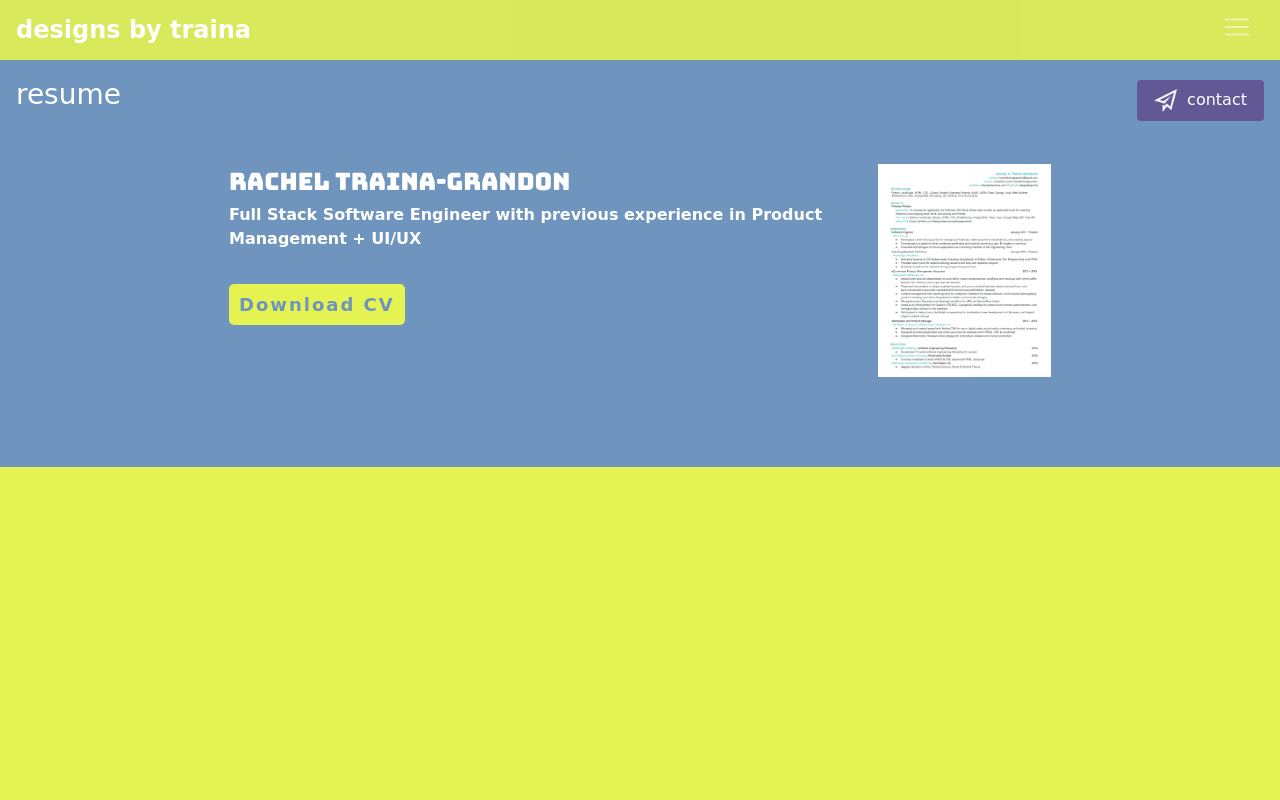
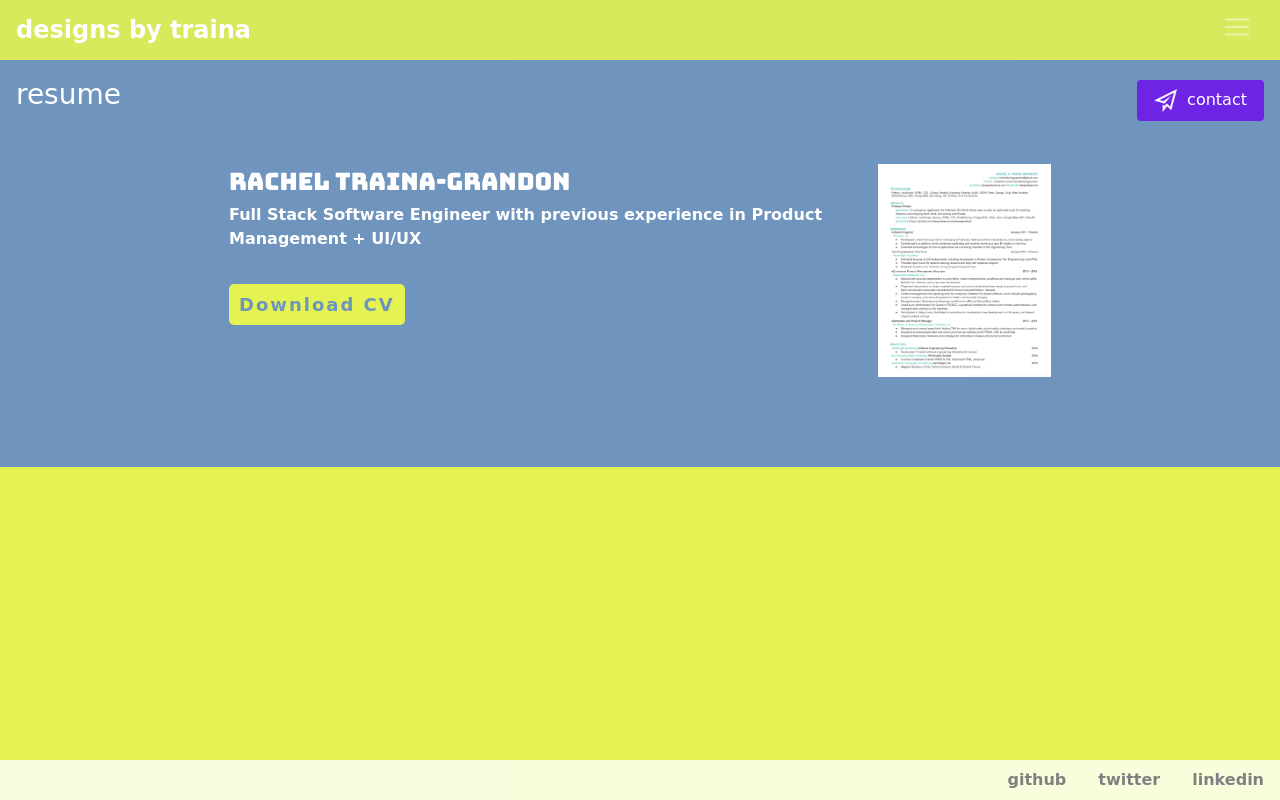
Before and after one commit to raytraina/designsbytraina, a Flask app: page /resume in a window 1280 px wide. Run offline with Flask 2, Linux system fonts and the light colour scheme; some libraries are stand-ins or nearby versions; some web fonts are replaced.

Commit message:
Added bottom nav for contact links, cleaned up resume download.

```diff
--- a/static/css/styles.css
+++ b/static/css/styles.css
@@ -46,9 +46,22 @@ nav {
     /*border: none;*/
     /*margin: 100px;*/
     /*background-color: rgba(237,187, 83,.9);*/
-    text-shadow: 1px 1px 2px rgba(0,0,0,.5);
+    text-shadow: 1px 1px 1px rgba(0,0,0,.2);
 }
-
+#bottom-nav {
+    /*background-color: white;*/
+    background-color: rgba(255,255,255,.8);
+    height: 40px;
+    padding: 0px;
+}
+.bottom-links {
+    color: grey;
+    text-shadow: none;
+}
+.bottom-links:hover {
+    background-color: #FA6E60;
+    color: white;
+}
 
 /* Nav Links */
 #about-link:hover {
--- a/templates/contact.html
+++ b/templates/contact.html
@@ -7,7 +7,7 @@
     <div id="contact" class="row subsection-dividers d-flex align-items-stretch">
         <div class="col-xs-12 col-sm-12 col-md-12 col-lg-12">
             <h3 class="section-heading">contact
-                    <a class="next-page btn" role="button" href="/" style="background-color: rgba(228,242,82,1); color:#625896; ">back</a>
+                    <a class="next-page btn" role="button" href="/" style="background-color: rgba(228,242,82,1); color:#6E24E5; ">back</a>
             </h3>
         </div>
 
@@ -21,7 +21,7 @@
                 connect //<a href="https://www.linkedin.com/in/racheltrainagrandon" class="card-link github-link" id="contact-me">LinkedIn</a>
             </p>
         </div>
-        <div class="typeform-widget col-lg-6 col-xs-12 col-sm-12 col-md-12" data-url="https://rachel551.typeform.com/to/KIcljG" style="width: 100%; height: 250px;"></div><script>(function(){var qs,js,q,s,d=document,gi=d.getElementById,ce=d.createElement,gt=d.getElementsByTagName,id="typef_orm",b="https://s3-eu-west-1.amazonaws.com/share.typeform.com/";if(!gi.call(d,id)){js=ce.call(d,"script");js.id=id;js.src=b+"widget.js";q=gt.call(d,"script")[0];q.parentNode.insertBefore(js,q)}})()</script><div style="font-family: Sans-Serif;font-size: 12px;color: #999;opacity: 0.5; padding-top: 5px;"><a href="https://www.typeform.com/examples/forms/contact-form-template/?utm_campaign=KIcljG&amp;utm_source=typeform.com-5796311-Basic&amp;utm_medium=typeform&amp;utm_content=typeform-embedded-contactform&amp;utm_term=EN" style="color: #999" target="_blank"></a></div>
+        <div class="typeform-widget col-lg-6 col-xs-12 col-sm-12 col-md-12" id="typeform-contact" data-url="https://rachel551.typeform.com/to/KIcljG" style="width: 100%; height: 250px;"></div><script>(function(){var qs,js,q,s,d=document,gi=d.getElementById,ce=d.createElement,gt=d.getElementsByTagName,id="typef_orm",b="https://s3-eu-west-1.amazonaws.com/share.typeform.com/";if(!gi.call(d,id)){js=ce.call(d,"script");js.id=id;js.src=b+"widget.js";q=gt.call(d,"script")[0];q.parentNode.insertBefore(js,q)}})()</script><div style="font-family: Sans-Serif;font-size: 12px;color: #999;opacity: 0.5; padding-top: 5px;"><a href="https://www.typeform.com/examples/forms/contact-form-template/?utm_campaign=KIcljG&amp;utm_source=typeform.com-5796311-Basic&amp;utm_medium=typeform&amp;utm_content=typeform-embedded-contactform&amp;utm_term=EN" style="color: #999" target="_blank"></a></div>
         <!-- <div class="col-lg-3 hidden-md-down"></div> -->
     </div>
 <!--     <a class="next-page btn" role="button" href="/contact" style="background-color: rgba(228,242,82,1); border: 2px solid white;">designs by traina</a> -->
--- a/templates/layout.html
+++ b/templates/layout.html
@@ -55,6 +55,56 @@
             {% endblock %}
 
 </div> <!-- container-fluid -->
+<!--
+<nav class="navbar fixed-bottom navbar-light bg-faded">
+  <a class="navbar-brand" href="#">test bottom bar</a>
+    <span class="navbar-text">
+    Navbar text with an inline element
+  </span>
+      <span class="navbar-text">
+    Navbar text with an inline element
+  </span>
+      <span class="navbar-text">
+    Navbar text with an inline element
+  </span>
+</nav> -->
+
+
+<!-- <nav class="navbar fixed-bottom navbar-light bg-faded" style="background-color: grey;">
+
+  <div id="navbarSupportedContent">
+    <ul class="navbar-nav mr-auto justify-content-end" style="display: inline-block;">
+      <li class="nav-item pull-xs-right" style="display: inline-block;">
+        <a class="nav-link" href="#">Home <span class="sr-only">(current)</span></a>
+      </li>
+      <li class="nav-item pull-xs-right" style="display: inline-block;">
+        <a class="nav-link" href="#">Link</a>
+      </li>
+      <li class="nav-item pull-xs-right" style="display: inline-block;">
+        <a class="nav-link" href="#">Disabled</a>
+      </li>
+    </ul>
+  </div>
+</nav> -->
+
+<div class="navbar fixed-bottom navbar-light bg-faded" id="bottom-nav" style="">
+  <ul class="nav justify-content-end">
+    <li class="nav-item">
+      <a class="nav-link bottom-links" href="https://github.com/designsbytraina">github</a>
+    </li>
+    <li class="nav-item">
+      <a class="nav-link bottom-links" href="https://twitter.com/designsbytraina">twitter</a>
+    </li>
+    <li class="nav-item">
+      <a class="nav-link bottom-links" href="https://www.linkedin.com/in/racheltrainagrandon">linkedin</a>
+    </li>
+  </ul>
+</div>
+
+
+
+
+
 
 
     <!-- jQuery first, then Tether, then Bootstrap JS. -->
--- a/templates/resume.html
+++ b/templates/resume.html
@@ -7,7 +7,7 @@
     <div id="resume" class="row subsection-dividers">
         <div class="col-xs-12 col-sm-12 col-md-12 col-lg-12">
             <h3 class="section-heading">resume
-                                <a class="next-page btn" role="button" href="/contact" style="background-color: #625896;"><img src="./static/img/contact-white.png" class="my-icons" style="padding-left: 0px;"> contact</a>
+                                <a class="next-page btn" role="button" href="/contact" style="background-color: #6E24E5;"><img src="./static/img/contact-white.png" class="my-icons" style="padding-left: 0px;"> contact</a>
 
         </h3>
         </div>
@@ -20,7 +20,7 @@
             <div class="hidden-md-down">
                 <br>
             </div>
-            <a href="./assets/resume/Traina-Grandon_Resume_2017-c.pdf" class="card-link github-link" id="download-button">Download CV</a>
+            <a href="./static/img/Traina-Grandon_Resume_2017-c.pdf" class="card-link github-link" id="download-button">Download CV</a>
         </div>
         <div class="hidden-sm-down col-md-3 col-lg-2">
             <img src="./static/img/resume-preview.png" class="img-fluid" id="resume-preview" alt="Rachel Traina-Grandon resume">
```
Also changed, not shown: other parts of static/css/styles.css (+21 -12 lines), static/img/about.svg (deleted), static/img/contact.svg (deleted), static/img/github.png (deleted), static/img/linkedin.png (deleted), static/img/projects.svg (deleted), static/img/resume.svg (deleted), static/img/technologies-white.png (deleted), static/img/technologies.svg (deleted), static/img/twitter.png (deleted), 1 other file.
